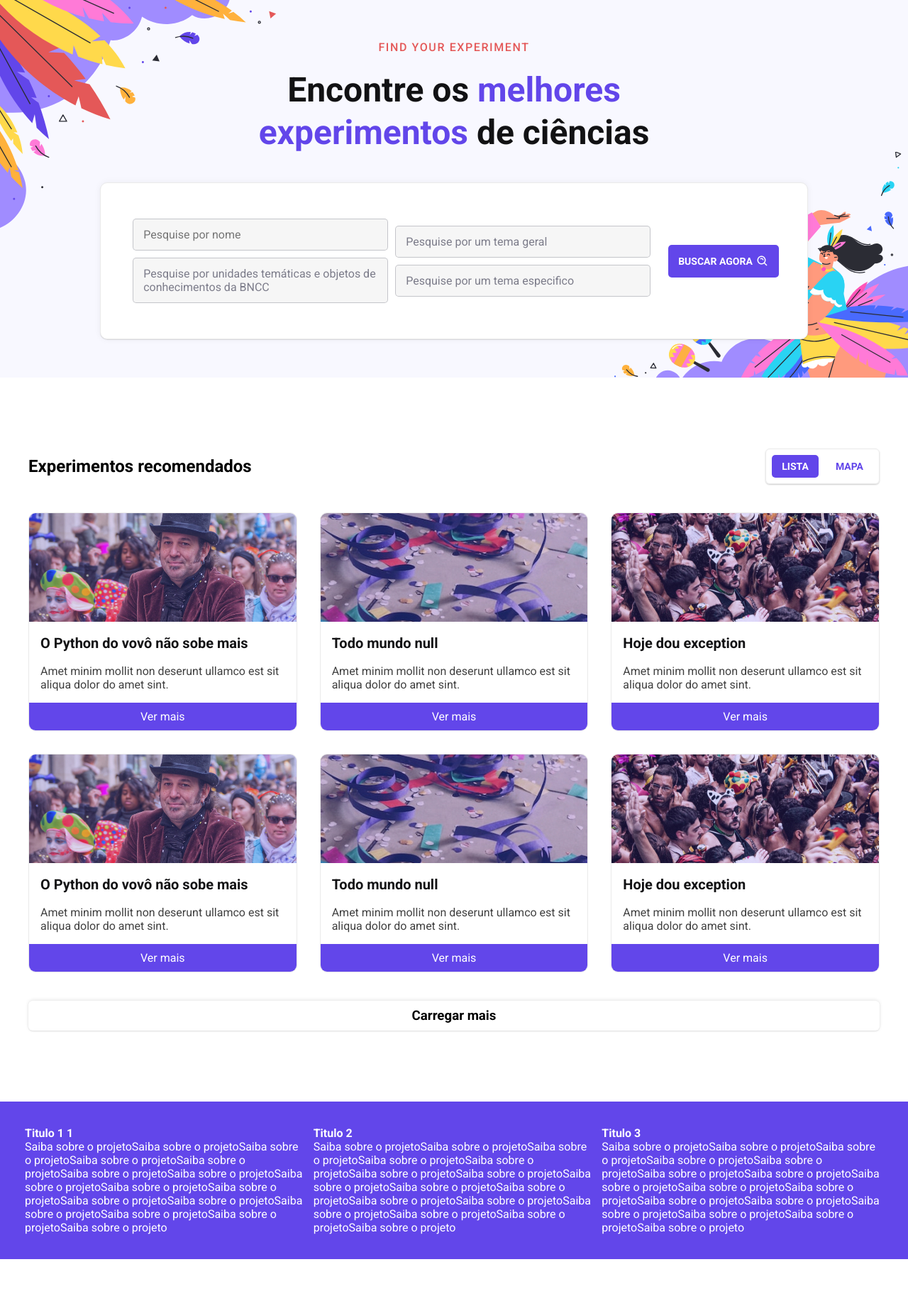
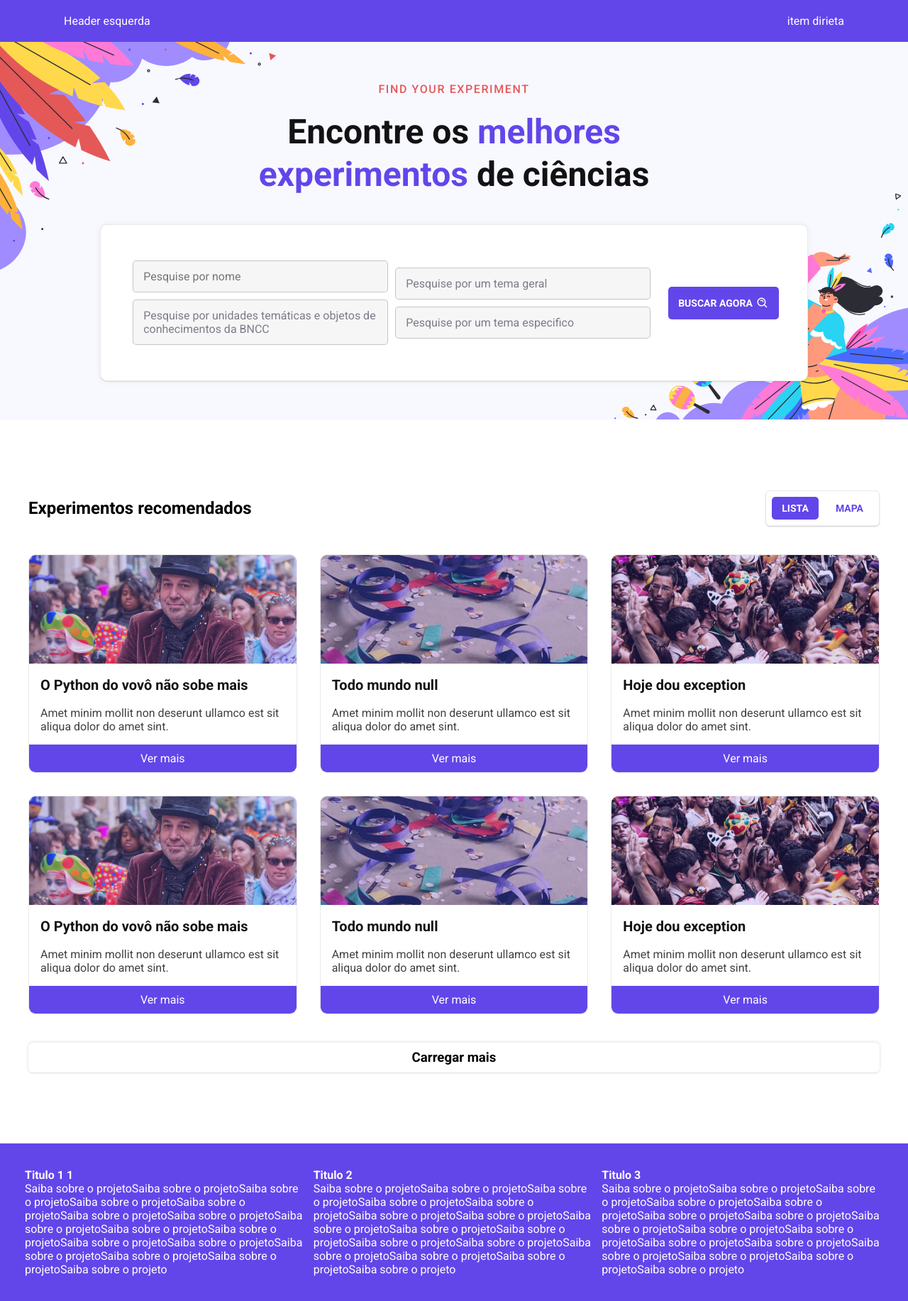
Before and after one commit to felptest/testing, a Next.js app: page / in a window 1280 px wide. Shown: the whole page at 71% size. Before the commit the page ends 1774 px from the top, so only its background shows below. Built offline with nearby package versions, Linux system fonts and the light colour scheme.

Commit message:
Add footer and header components/css/jsx

```diff
--- a/src/app/experiencia/[slug]/page.module.css
+++ b/src/app/experiencia/[slug]/page.module.css
@@ -12,7 +12,7 @@
 .mainContent {
     display: flex;
     flex-direction: column;
-    max-width: 900px;
+    max-width: 1100px;
     background-color: rgb(255 255 255/1);
     border-radius: 1.5rem;
     border: 1px solid #E5E7EB;
--- a/src/app/layout.tsx
+++ b/src/app/layout.tsx
@@ -1,5 +1,7 @@
 import './globals.css'
 import { Roboto } from 'next/font/google'
+import { Header } from '@/components/header';
+import { Footer } from '@/components/footer';
 
 const roboto = Roboto({
   subsets: ["latin"],
@@ -14,7 +16,11 @@ export default function RootLayout({
 }) {
   return (
     <html lang="pt-BR">
-      <body className={roboto.className}>{children}</body>
+      <body className={roboto.className}>
+        <Header />
+        {children}
+        <Footer />
+      </body>
     </html>
   )
 }
--- a/src/app/page.module.css
+++ b/src/app/page.module.css
@@ -352,34 +352,6 @@ opacity: 0.5;
   color: white;
 }
 
-
-/* Footer */
-.footer {
-  background: #6246ea;
-  color: white;
-}
-
-.footerContainer {
-  display: flex;
-  justify-content: space-between;
-  padding: 3rem;
-}
-
-.footerBlock {
-  display: flex;
-  width: calc(100%/3);
-  padding: 0.5rem;
-}
-
-.footerBlock ul {
-  list-style: none;
-}
-
-.footerBlock ul li:first-of-type {
-  font-size: 1.6rem;
-  font-weight: bolder;
-}
-
 .iconSvg {
   width: 1.8rem;
   height: 1.8rem;
--- a/src/app/page.tsx
+++ b/src/app/page.tsx
@@ -21,7 +21,7 @@ export default function Home() {
 
   return (
     <>
-      <header className={styles.header}>
+      <div className={styles.header}>
     <div className={styles.content}>
       <div className={styles.top}>
         <p>find your experiment</p>
@@ -93,7 +93,7 @@ export default function Home() {
         <button className={styles['btn-header']}>Buscar agora <BiSearchAlt className={styles.iconSvg}/></button>
       </form>
     </div>
-      </header>
+      </div>
 
       <main className={styles.main}>
       <div className={styles.content}>
@@ -214,30 +214,6 @@ export default function Home() {
       </div>
       </main>
 
-      <footer className={styles.footer}>
-        <div className={styles.footerContainer}>
-          <div className={styles.footerBlock}>
-            <ul>
-              <li>Titulo 1 1</li>
-              <li>Saiba sobre o projetoSaiba sobre o projetoSaiba sobre o projetoSaiba sobre o projetoSaiba sobre o projetoSaiba sobre o projetoSaiba sobre o projetoSaiba sobre o projetoSaiba sobre o projetoSaiba sobre o projetoSaiba sobre o projetoSaiba sobre o projetoSaiba sobre o projetoSaiba sobre o projetoSaiba sobre o projetoSaiba sobre o projeto</li>
-            </ul>
-          </div>
-
-          <div className={styles.footerBlock}>
-            <ul>
-              <li>Titulo 2</li>
-              <li>Saiba sobre o projetoSaiba sobre o projetoSaiba sobre o projetoSaiba sobre o projetoSaiba sobre o projetoSaiba sobre o projetoSaiba sobre o projetoSaiba sobre o projetoSaiba sobre o projetoSaiba sobre o projetoSaiba sobre o projetoSaiba sobre o projetoSaiba sobre o projetoSaiba sobre o projetoSaiba sobre o projetoSaiba sobre o projeto</li>
-            </ul>
-          </div>
-
-          <div className={styles.footerBlock}>
-            <ul>
-              <li>Titulo 3</li>
-              <li>Saiba sobre o projetoSaiba sobre o projetoSaiba sobre o projetoSaiba sobre o projetoSaiba sobre o projetoSaiba sobre o projetoSaiba sobre o projetoSaiba sobre o projetoSaiba sobre o projetoSaiba sobre o projetoSaiba sobre o projetoSaiba sobre o projetoSaiba sobre o projetoSaiba sobre o projetoSaiba sobre o projetoSaiba sobre o projeto</li>
-            </ul>
-          </div>
-        </div>
-      </footer>
     </>
 
 
--- /dev/null
+++ b/src/components/footer.tsx
@@ -0,0 +1,30 @@
+import styles from "../styles/components/footer.module.css";
+
+export const Footer = () => {
+    return (
+        <footer className={styles.footer}>
+        <div className={styles.footerContainer}>
+          <div className={styles.footerBlock}>
+            <ul>
+              <li>Titulo 1 1</li>
+              <li>Saiba sobre o projetoSaiba sobre o projetoSaiba sobre o projetoSaiba sobre o projetoSaiba sobre o projetoSaiba sobre o projetoSaiba sobre o projetoSaiba sobre o projetoSaiba sobre o projetoSaiba sobre o projetoSaiba sobre o projetoSaiba sobre o projetoSaiba sobre o projetoSaiba sobre o projetoSaiba sobre o projetoSaiba sobre o projeto</li>
+            </ul>
+          </div>
+
+          <div className={styles.footerBlock}>
+            <ul>
+              <li>Titulo 2</li>
+              <li>Saiba sobre o projetoSaiba sobre o projetoSaiba sobre o projetoSaiba sobre o projetoSaiba sobre o projetoSaiba sobre o projetoSaiba sobre o projetoSaiba sobre o projetoSaiba sobre o projetoSaiba sobre o projetoSaiba sobre o projetoSaiba sobre o projetoSaiba sobre o projetoSaiba sobre o projetoSaiba sobre o projetoSaiba sobre o projeto</li>
+            </ul>
+          </div>
+
+          <div className={styles.footerBlock}>
+            <ul>
+              <li>Titulo 3</li>
+              <li>Saiba sobre o projetoSaiba sobre o projetoSaiba sobre o projetoSaiba sobre o projetoSaiba sobre o projetoSaiba sobre o projetoSaiba sobre o projetoSaiba sobre o projetoSaiba sobre o projetoSaiba sobre o projetoSaiba sobre o projetoSaiba sobre o projetoSaiba sobre o projetoSaiba sobre o projetoSaiba sobre o projetoSaiba sobre o projeto</li>
+            </ul>
+          </div>
+        </div>
+      </footer>
+    );
+};
--- /dev/null
+++ b/src/components/header.tsx
@@ -0,0 +1,17 @@
+import styles from "../styles/components/header.module.css";
+
+export const Header = () => {
+    return (
+        <header className={styles.headerContainer}>
+            <div  className={styles.headerContent}>
+                <div className={styles.headerContentLeft}>
+                    <p>Header esquerda</p>
+                </div>
+
+                <div className={styles.headerContentRight}>
+                    <p>item dirieta</p>
+                </div>
+            </div>
+        </header>
+    );
+};
--- /dev/null
+++ b/src/styles/components/footer.module.css
@@ -0,0 +1,42 @@
+/* Footer */
+.footer {
+    background: #6246ea;
+    color: white;
+  }
+
+  .footerContainer {
+    display: flex;
+    justify-content: space-between;
+    padding: 3rem;
+  }
+
+  .footerBlock {
+    display: flex;
+    width: calc(100%/3);
+    padding: 0.5rem;
+  }
+
+  .footerBlock ul {
+    list-style: none;
+  }
+
+  .footerBlock ul li:first-of-type {
+    font-size: 1.6rem;
+    font-weight: bolder;
+  }
+
+
+@media (max-width: 660px) {
+
+  .footerBlock {
+    width: 100%;
+  }
+
+}
+
+@media (max-width: 500px) {
+
+  .footerContainer {
+    flex-direction: column;
+  }
+}
--- /dev/null
+++ b/src/styles/components/header.module.css
@@ -0,0 +1,14 @@
+.headerContainer {
+    background: #6246ea;
+    color: white;
+    display: flex;
+    justify-content: center;
+    padding: 2rem;
+}
+
+.headerContent {
+    display: flex;
+    width: 100%;
+    max-width: 1100px;
+    justify-content: space-between;
+}
```
Also changed, not shown: src/app/experiencia/[slug]/page.tsx (+6 -14 lines).
